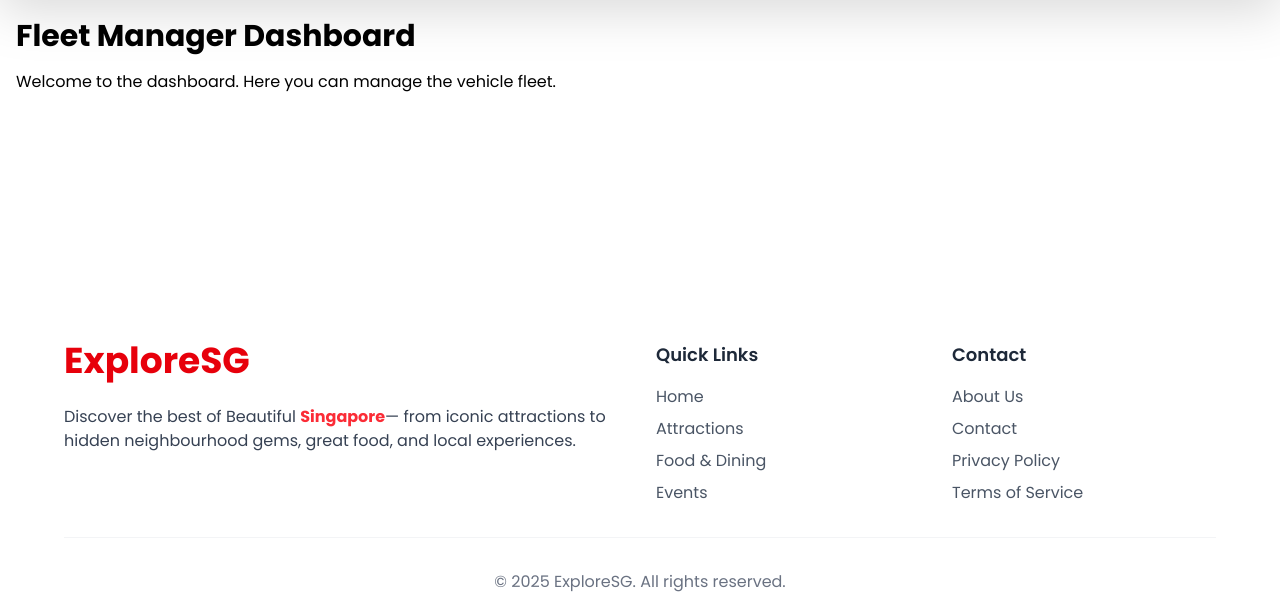
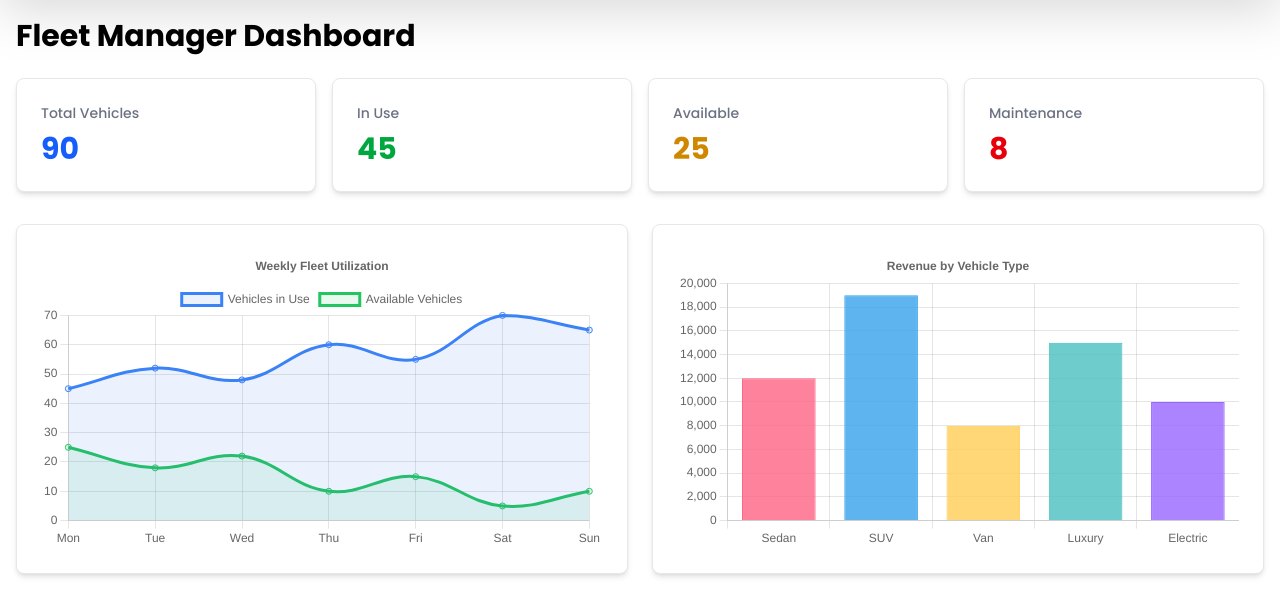
Before and after one commit to XploreSG/exploresg-frontend-service, a React (Vite) app: page /manager/dashboard in a window 1280 px wide. Shown: the part 126-722 px from the top of the page. Built offline with nearby package versions, Linux system fonts and the light colour scheme; no server answers; sample sign-in values are in the browser's storage.

Commit message:
Explore-53: Initial Sample

```diff
--- a/package.json
+++ b/package.json
@@ -16,8 +16,10 @@
     "@tanstack/react-table": "^8.21.3",
     "@types/mapbox-gl": "^3.4.1",
     "axios": "^1.12.2",
+    "chart.js": "^4.5.0",
     "mapbox-gl": "^3.15.0",
     "react": "^19.1.1",
+    "react-chartjs-2": "^5.3.0",
     "react-dom": "^19.1.1",
     "react-icons": "^5.5.0",
     "react-router-dom": "^7.9.3",
--- a/src/pages/FleetDashboardPage.tsx
+++ b/src/pages/FleetDashboardPage.tsx
@@ -1,12 +1,259 @@
 import React from "react";
+import {
+  Chart as ChartJS,
+  CategoryScale,
+  LinearScale,
+  PointElement,
+  LineElement,
+  BarElement,
+  ArcElement,
+  Title,
+  Tooltip,
+  Legend,
+  Filler,
+} from "chart.js";
+import { Line, Bar, Doughnut, Pie } from "react-chartjs-2";
+
+// Register Chart.js components
+ChartJS.register(
+  CategoryScale,
+  LinearScale,
+  PointElement,
+  LineElement,
+  BarElement,
+  ArcElement,
+  Title,
+  Tooltip,
+  Legend,
+  Filler,
+);
 
 const FleetManagerDashboard: React.FC = () => {
+  // Line Chart Data - Fleet Utilization Over Time
+  const lineChartData = {
+    labels: ["Mon", "Tue", "Wed", "Thu", "Fri", "Sat", "Sun"],
+    datasets: [
+      {
+        label: "Vehicles in Use",
+        data: [45, 52, 48, 60, 55, 70, 65],
+        borderColor: "rgb(59, 130, 246)",
+        backgroundColor: "rgba(59, 130, 246, 0.1)",
+        tension: 0.4,
+        fill: true,
+      },
+      {
+        label: "Available Vehicles",
+        data: [25, 18, 22, 10, 15, 5, 10],
+        borderColor: "rgb(34, 197, 94)",
+        backgroundColor: "rgba(34, 197, 94, 0.1)",
+        tension: 0.4,
+        fill: true,
+      },
+    ],
+  };
+
+  const lineChartOptions = {
+    responsive: true,
+    maintainAspectRatio: false,
+    plugins: {
+      legend: {
+        position: "top" as const,
+      },
+      title: {
+        display: true,
+        text: "Weekly Fleet Utilization",
+      },
+    },
+    scales: {
+      y: {
+        beginAtZero: true,
+      },
+    },
+  };
+
+  // Bar Chart Data - Revenue by Vehicle Type
+  const barChartData = {
+    labels: ["Sedan", "SUV", "Van", "Luxury", "Electric"],
+    datasets: [
+      {
+        label: "Revenue ($)",
+        data: [12000, 19000, 8000, 15000, 10000],
+        backgroundColor: [
+          "rgba(255, 99, 132, 0.8)",
+          "rgba(54, 162, 235, 0.8)",
+          "rgba(255, 206, 86, 0.8)",
+          "rgba(75, 192, 192, 0.8)",
+          "rgba(153, 102, 255, 0.8)",
+        ],
+        borderColor: [
+          "rgba(255, 99, 132, 1)",
+          "rgba(54, 162, 235, 1)",
+          "rgba(255, 206, 86, 1)",
+          "rgba(75, 192, 192, 1)",
+          "rgba(153, 102, 255, 1)",
+        ],
+        borderWidth: 1,
+      },
+    ],
+  };
+
+  const barChartOptions = {
+    responsive: true,
+    maintainAspectRatio: false,
+    plugins: {
+      legend: {
+        display: false,
+      },
+      title: {
+        display: true,
+        text: "Revenue by Vehicle Type",
+      },
+    },
+    scales: {
+      y: {
+        beginAtZero: true,
+      },
+    },
+  };
+
+  // Doughnut Chart Data - Fleet Status
+  const doughnutChartData = {
+    labels: ["Available", "In Use", "Maintenance", "Reserved"],
+    datasets: [
+      {
+        label: "Vehicles",
+        data: [25, 45, 8, 12],
+        backgroundColor: [
+          "rgba(34, 197, 94, 0.8)",
+          "rgba(59, 130, 246, 0.8)",
+          "rgba(239, 68, 68, 0.8)",
+          "rgba(251, 191, 36, 0.8)",
+        ],
+        borderColor: [
+          "rgba(34, 197, 94, 1)",
+          "rgba(59, 130, 246, 1)",
+          "rgba(239, 68, 68, 1)",
+          "rgba(251, 191, 36, 1)",
+        ],
+        borderWidth: 2,
+      },
+    ],
+  };
+
+  const doughnutChartOptions = {
+    responsive: true,
+    maintainAspectRatio: false,
+    plugins: {
+      legend: {
+        position: "bottom" as const,
+      },
+      title: {
+        display: true,
+        text: "Fleet Status Distribution",
+      },
+    },
+  };
+
+  // Pie Chart Data - Popular Destinations
+  const pieChartData = {
+    labels: [
+      "Marina Bay",
+      "Sentosa",
+      "Orchard Road",
+      "Changi Airport",
+      "Others",
+    ],
+    datasets: [
+      {
+        label: "Trips",
+        data: [300, 250, 180, 220, 150],
+        backgroundColor: [
+          "rgba(255, 99, 132, 0.8)",
+          "rgba(54, 162, 235, 0.8)",
+          "rgba(255, 206, 86, 0.8)",
+          "rgba(75, 192, 192, 0.8)",
+          "rgba(153, 102, 255, 0.8)",
+        ],
+        borderColor: [
+          "rgba(255, 99, 132, 1)",
+          "rgba(54, 162, 235, 1)",
+          "rgba(255, 206, 86, 1)",
+          "rgba(75, 192, 192, 1)",
+          "rgba(153, 102, 255, 1)",
+        ],
+        borderWidth: 2,
+      },
+    ],
+  };
+
+  const pieChartOptions = {
+    responsive: true,
+    maintainAspectRatio: false,
+    plugins: {
+      legend: {
+        position: "bottom" as const,
+      },
+      title: {
+        display: true,
+        text: "Popular Destinations",
+      },
+    },
+  };
+
   return (
     <div className="container mx-auto px-4 py-8">
-      <h1 className="text-3xl font-bold">Fleet Manager Dashboard</h1>
-      <p className="mt-4">
-        Welcome to the dashboard. Here you can manage the vehicle fleet.
-      </p>
+      <h1 className="mb-6 text-3xl font-bold">Fleet Manager Dashboard</h1>
+
+      {/* Stats Cards */}
+      <div className="mb-8 grid grid-cols-1 gap-4 md:grid-cols-4">
+        <div className="rounded-lg border border-gray-200 bg-white p-6 shadow-md">
+          <h3 className="text-sm font-medium text-gray-500">Total Vehicles</h3>
+          <p className="mt-2 text-3xl font-bold text-blue-600">90</p>
+        </div>
+        <div className="rounded-lg border border-gray-200 bg-white p-6 shadow-md">
+          <h3 className="text-sm font-medium text-gray-500">In Use</h3>
+          <p className="mt-2 text-3xl font-bold text-green-600">45</p>
+        </div>
+        <div className="rounded-lg border border-gray-200 bg-white p-6 shadow-md">
+          <h3 className="text-sm font-medium text-gray-500">Available</h3>
+          <p className="mt-2 text-3xl font-bold text-yellow-600">25</p>
+        </div>
+        <div className="rounded-lg border border-gray-200 bg-white p-6 shadow-md">
+          <h3 className="text-sm font-medium text-gray-500">Maintenance</h3>
+          <p className="mt-2 text-3xl font-bold text-red-600">8</p>
+        </div>
+      </div>
+
+      {/* Charts Grid */}
+      <div className="grid grid-cols-1 gap-6 lg:grid-cols-2">
+        {/* Line Chart */}
+        <div className="rounded-lg border border-gray-200 bg-white p-6 shadow-md">
+          <div style={{ height: "300px" }}>
+            <Line data={lineChartData} options={lineChartOptions} />
+          </div>
+        </div>
+
+        {/* Bar Chart */}
+        <div className="rounded-lg border border-gray-200 bg-white p-6 shadow-md">
+          <div style={{ height: "300px" }}>
+            <Bar data={barChartData} options={barChartOptions} />
+          </div>
+        </div>
+
+        {/* Doughnut Chart */}
+        <div className="rounded-lg border border-gray-200 bg-white p-6 shadow-md">
+          <div style={{ height: "300px" }}>
+            <Doughnut data={doughnutChartData} options={doughnutChartOptions} />
+          </div>
+        </div>
+
+        {/* Pie Chart */}
+        <div className="rounded-lg border border-gray-200 bg-white p-6 shadow-md">
+          <div style={{ height: "300px" }}>
+            <Pie data={pieChartData} options={pieChartOptions} />
+          </div>
+        </div>
+      </div>
     </div>
   );
 };
```
Also changed, not shown: 1 other file (tests, documents, lock files or other folders).
